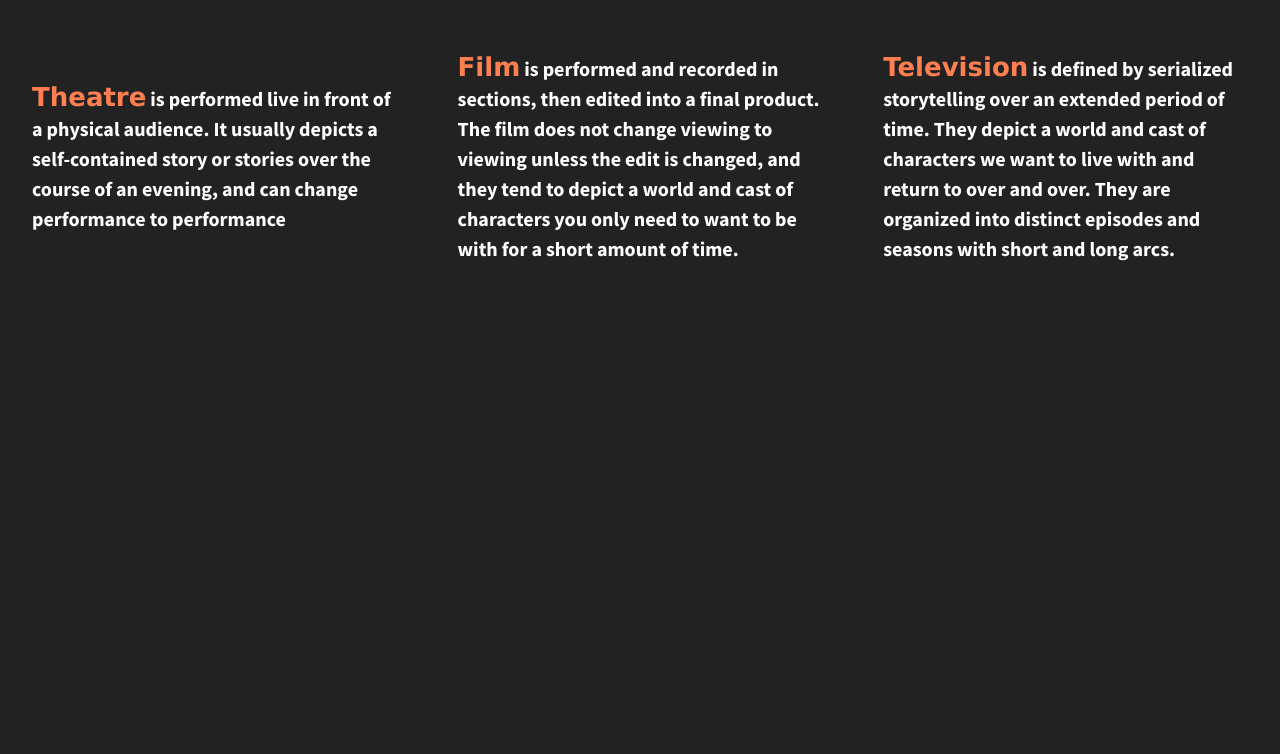
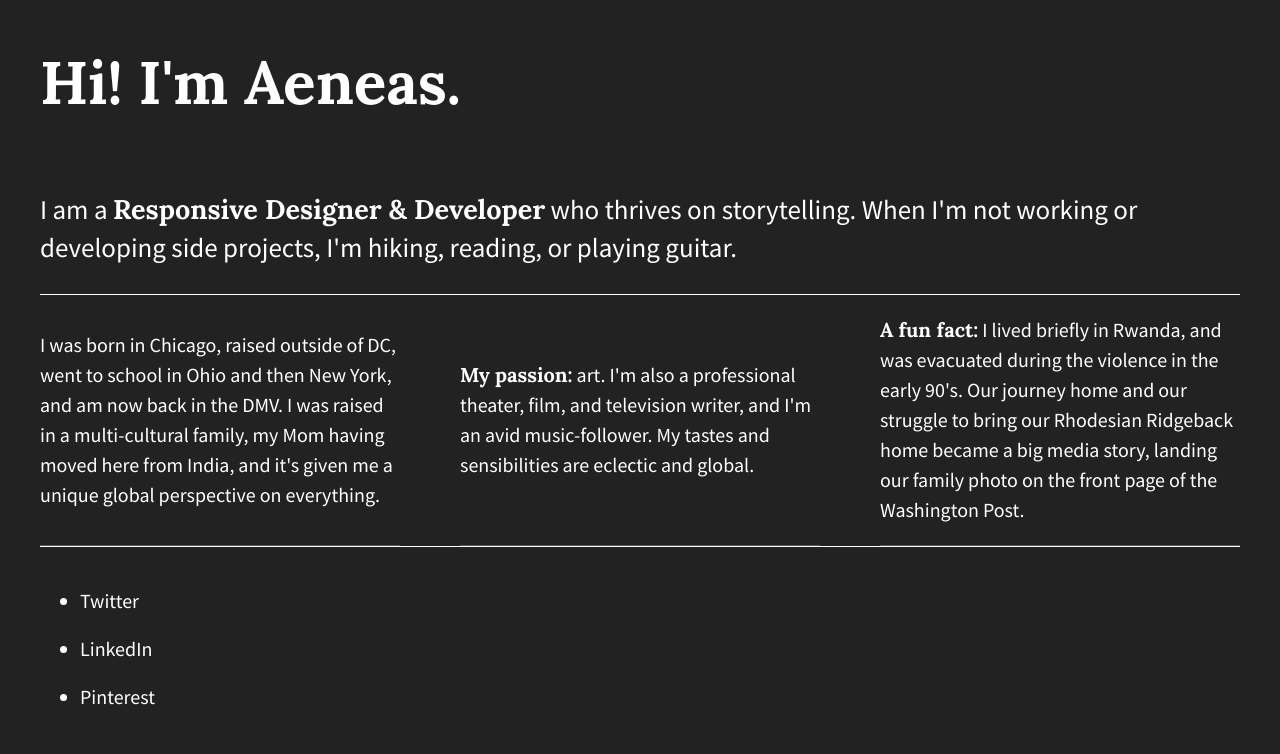
Before and after one commit to aeneashemphill/flexbox-grids-practice, a plain HTML site: page index.html in a window 1280 px wide. Drawn offline with nearby package versions, Linux system fonts and the light colour scheme.

Commit message:
overhauled formatting

```diff
--- a/css/main.css
+++ b/css/main.css
@@ -104,36 +104,63 @@ html {
 
 body {
     font-family: 'Source Sans Pro', sans-serif;
-  font-weight: 700;
-  padding: 2em;
+    padding: 0em 2em;
+    font-size: 1.25em;
     color: #fff;
-  height: 100%;
+    display: flex;
+    justify-content: center;
   }
 
-.wrapper {
-  /*add display:flex and set justify-content to space-between*/
+.flex-container {
     display: flex;
     flex-flow: row wrap;
     justify-content: space-between;
-  align-items: center;
+    max-width: 1200px;
 }
 
-.theatre, .film, .television {
-  /*give the divs a width of 30%, add display:flex, set justify-content and align-items to center*/
+p span {
+    font-family: 'Lora', sans-serif;
+}
+
+header,
+footer {
+  width: 100%;
+  display: flex;
+  justify-content: flex-start;
+}
+
+header h1 {
+    font-family: 'Lora', sans-serif;
+    font-size: 3em;
+}
+
+main {
+    width: 100%;
+    display: flex;
+    justify-content: center;
+    border-bottom: 1px solid #fff;
+}
+
+main p {
+    font-size: 1.35em;
+}
+
+.flex-items {
     display: flex;
     justify-content: center;
     align-items: center;
-  color: #fff;
     line-height: 1.5em;
-  font-size: 1.25em;
-  height: auto;
+    font-size: 1em;
+    border-bottom: 1px solid #555;
     width: 30%;
 }
 
-.wrapper span {
-    font-family: 'Lucida Sans', 'Lucida Sans Regular', 'Lucida Grande', 'Lucida Sans Unicode', Geneva, Verdana, sans-serif;
-    font-size: 1.3em;
-    color:coral;
+footer {
+    border-top: 1px solid #fff;
+}
+
+footer i{
+    padding: 30px 20px 0 0;
 }
 
 
--- a/index.html
+++ b/index.html
@@ -15,23 +15,36 @@
         <script src="js/vendor/modernizr-2.8.3.min.js"></script>
         <link href='http://fonts.googleapis.com/css?family=Lora:700' rel='stylesheet' type='text/css'>
         <link href='http://fonts.googleapis.com/css?family=Source+Sans+Pro:400,700' rel='stylesheet' type='text/css'>
+        <link rel="stylesheet" href="https://use.fontawesome.com/releases/v5.5.0/css/all.css" integrity="sha384-B4dIYHKNBt8Bc12p+WXckhzcICo0wtJAoU8YZTY5qE0Id1GSseTk6S+L3BlXeVIU" crossorigin="anonymous">
     </head>
     <body>
         <!--[if lt IE 8]>
             <p class="browserupgrade">You are using an <strong>outdated</strong> browser. Please <a href="http://browsehappy.com/">upgrade your browser</a> to improve your experience.</p>
         <![endif]-->
 
-        <section class="wrapper">
-            <div class="theatre">
-                    <p><span>Theatre</span> is performed live in front of a physical audience. It usually depicts a self-contained story or stories over the course of an evening, and can change performance to performance</p>
-                </div>
+        <section class="flex-container">
+            <header>
+                <h1>Hi! I'm Aeneas.</h1>
+            </header>
+            <main>
+                <p>I am a <span>Responsive Designer & Developer</span> who thrives on storytelling. When I'm not working or developing side projects, I'm hiking, reading, or playing guitar.</p>
+            </main>
+            <div id = "div-1" class="flex-items">
+                <p>I was born in Chicago, raised outside of DC, went to school in Ohio and then New York, and am now back in the DMV. I was raised in a multi-cultural family, my Mom having moved here from India, and it's given me a unique global perspective on everything.</p>
             </div>
-            <div class="film">
-                    <p><span>Film</span> is performed and recorded in sections, then edited into a final product. The film does not change viewing to viewing unless the edit is changed, and they tend to depict a world and cast of characters you only need to want to be with for a short amount of time.</p>
+            <div id="div-2" class="flex-items">
+                <p><span>My passion:</span> art. I'm also a professional theater, film, and television writer, and I'm an avid music-follower. My tastes and sensibilities are eclectic and global.</p>
             </div>
-            <div class="television">
-                    <p><span>Television</span> is defined by serialized storytelling over an extended period of time. They depict a world and cast of characters we want to live with and return to over and over. They are organized into distinct episodes and seasons with short and long arcs.</p>
+            <div id ="div-3" class="flex-items">
+                <p><span>A fun fact:</span> I lived briefly in Rwanda, and was evacuated during the violence in the early 90's. Our journey home and our struggle to bring our Rhodesian Ridgeback home became a big media story, landing our family photo on the front page of the Washington Post.</p>
             </div>
+            <footer>
+                <ul>
+                    <li><p>Twitter</p></li>
+                    <li><p>LinkedIn</p></li>
+                    <li><p>Pinterest</p></li>
+                </ul>
+            </footer>
         </section>
 
         <script src="https://ajax.googleapis.com/ajax/libs/jquery/1.11.3/jquery.min.js"></script>
```
Lines whose indentation alone changed are shown as unchanged.
